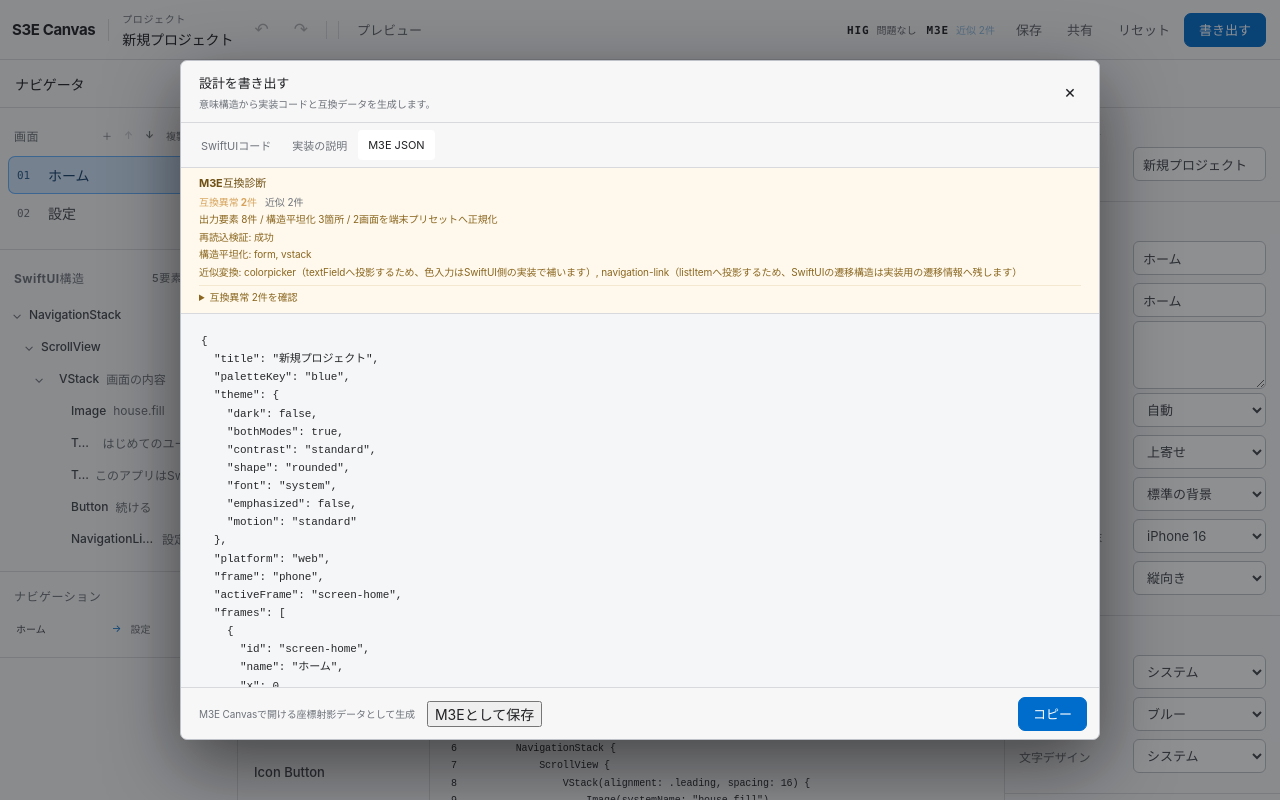
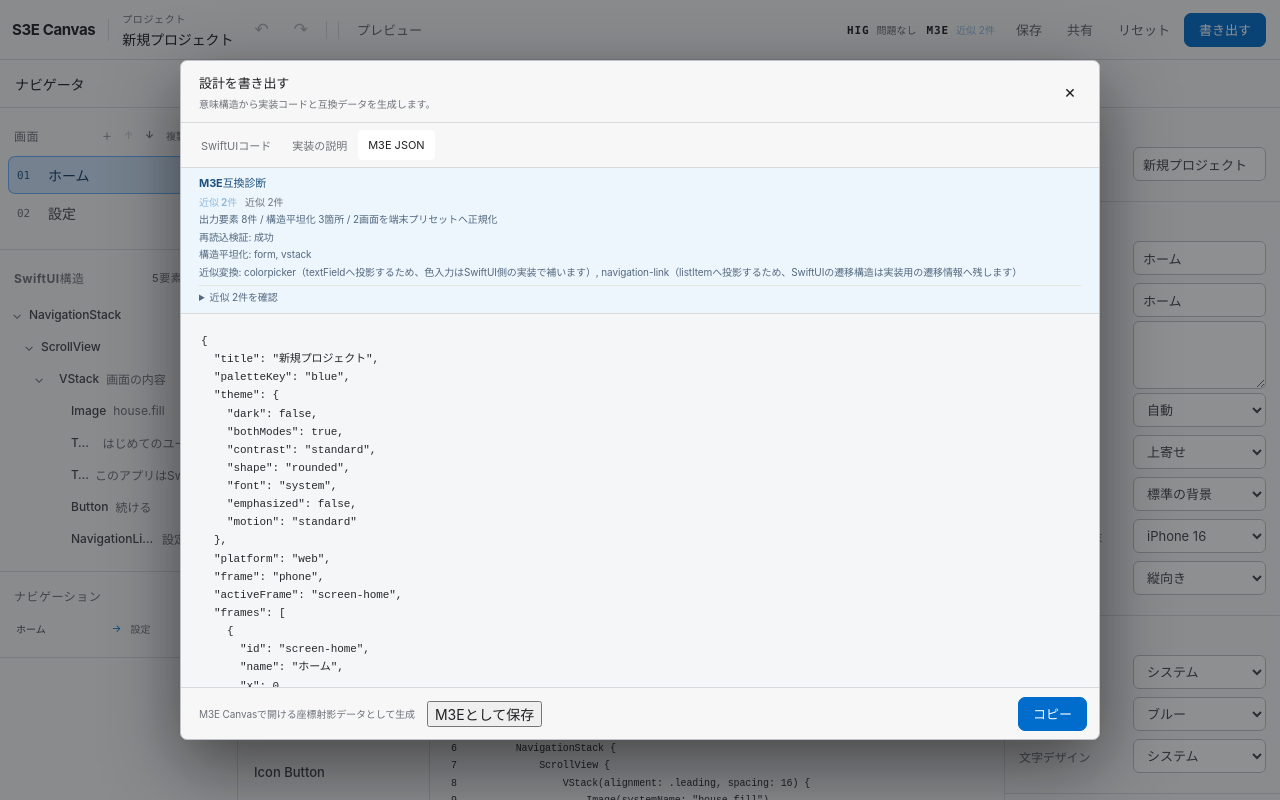
Before and after one commit to sahenjp/ioscanvas, a React (Vite) app: page / in a window 1280 px wide. Both pictures are taken after a click on the button "M3E互換診断を表示". Built offline with nearby package versions, Linux system fonts and the light colour scheme.

Commit message:
fix: distinguish M3E compatibility warnings

```diff
--- a/src/components/ExportPanel.tsx
+++ b/src/components/ExportPanel.tsx
@@ -22,7 +22,8 @@ export function ExportPanel() {
   const m3eReport = useMemo(() => inspectM3eExportCompatibility(document), [document]);
   const m3eAnomalies = useMemo(() => getM3eCompatibilityAnomalies(m3eReport), [m3eReport]);
   const value = tab === 'swiftui' ? swiftui : tab === 'prompt' ? prompt : m3e;
-  const m3eHasWarnings = m3eAnomalies.length > 0;
+  const m3eActionableAnomalies = m3eAnomalies.filter((anomaly) => anomaly.status !== 'approximated');
+  const m3eHasWarnings = m3eActionableAnomalies.length > 0;
   const lostAnomalyCount = m3eAnomalies.filter((anomaly) => anomaly.status === 'lost').length;
   const unresolvedAnomalyCount = m3eAnomalies.filter((anomaly) => anomaly.status === 'unresolved').length;
   const approximatedAnomalyCount = m3eAnomalies.filter((anomaly) => anomaly.status === 'approximated').length;
@@ -96,10 +97,10 @@ export function ExportPanel() {
           )}
         </div>
         {tab === 'm3e' && (
-          <div className={`m3e-compatibility ${m3eHasWarnings ? 'has-warning' : ''}`} role="status" aria-label="M3E互換診断">
+          <div className={`m3e-compatibility ${m3eHasWarnings ? 'has-warning' : approximatedAnomalyCount > 0 ? 'has-approximation' : ''}`} role="status" aria-label="M3E互換診断">
             <strong>M3E互換診断</strong>
             <div className="m3e-compatibility-summary" aria-live="polite">
-              <span className={m3eHasWarnings ? 'has-anomalies' : 'is-clean'}>{m3eHasWarnings ? `互換異常 ${m3eAnomalies.length}件` : '互換異常なし'}</span>
+              <span className={m3eHasWarnings ? 'has-anomalies' : approximatedAnomalyCount > 0 ? 'has-approximation' : 'is-clean'}>{m3eHasWarnings ? `互換異常 ${m3eActionableAnomalies.length}件` : approximatedAnomalyCount > 0 ? `近似 ${approximatedAnomalyCount}件` : '互換異常なし'}</span>
               {lostAnomalyCount > 0 && <span>要確認 {lostAnomalyCount}件</span>}
               {unresolvedAnomalyCount > 0 && <span>未解決 {unresolvedAnomalyCount}件</span>}
               {approximatedAnomalyCount > 0 && <span>近似 {approximatedAnomalyCount}件</span>}
@@ -120,7 +121,7 @@ export function ExportPanel() {
             {m3eReport.unknownFields.length > 0 && <span>未知のフィールド: {m3eReport.unknownFields.join(', ')}</span>}
             {m3eAnomalies.length > 0 && (
               <details className="m3e-anomaly-details">
-                <summary>互換異常 {m3eAnomalies.length}件を確認</summary>
+                <summary>{m3eHasWarnings ? `互換異常 ${m3eActionableAnomalies.length}件を確認` : `近似 ${approximatedAnomalyCount}件を確認`}</summary>
                 <ul className="m3e-anomaly-list">
                   {m3eAnomalies.map((anomaly) => (
                     <li key={`${anomaly.code}-${anomaly.label}`} className={`m3e-anomaly-${anomaly.status}`}>
--- a/src/components/TopBar.tsx
+++ b/src/components/TopBar.tsx
@@ -172,7 +172,7 @@ export function TopBar() {
         </button>
         <button className={`lint-status m3e-status ${m3eActionableAnomalies.length > 0 ? 'has-issues' : m3eApproximationCount > 0 ? 'has-approximation' : ''}`} type="button" onClick={() => { setExportTab('m3e'); setExportOpen(true); }} aria-label="M3E互換診断を表示">
           <span className="status-label">M3E</span>
-          <span>{m3eActionableAnomalies.length > 0 ? `要確認 ${m3eActionableAnomalies.length}件` : m3eApproximationCount > 0 ? `近似 ${m3eApproximationCount}件` : '問題なし'}</span>
+          <span>{m3eActionableAnomalies.length > 0 ? `互換異常 ${m3eActionableAnomalies.length}件` : m3eApproximationCount > 0 ? `近似 ${m3eApproximationCount}件` : '問題なし'}</span>
           {m3eActionableAnomalies.length > 0 && m3eApproximationCount > 0 && <span className="status-notes">近似 {m3eApproximationCount}件</span>}
           {!m3eReport.roundTripValid && <span className="status-notes">再読込要確認</span>}
         </button>
--- a/src/styles/app.css
+++ b/src/styles/app.css
@@ -702,9 +702,12 @@ button.ios-navigation-link:hover { background: #f5f5f7; }
 .m3e-compatibility strong { color: var(--text-soft); font-size: 11px; }
 .m3e-compatibility-summary { display: flex; flex-wrap: wrap; gap: 8px; color: var(--muted-2); }
 .m3e-compatibility-summary .has-anomalies { color: var(--warning); font-weight: 650; }
+.m3e-compatibility-summary .has-approximation { color: #8fb9dc; font-weight: 650; }
 .m3e-compatibility-summary .is-clean { color: var(--success); font-weight: 650; }
 .m3e-compatibility.has-warning { background: #1c1812; color: #d2b37e; }
 .m3e-compatibility.has-warning strong { color: #f0d49b; }
+.m3e-compatibility.has-approximation { background: #18232d; color: #9aa9b7; }
+.m3e-compatibility.has-approximation strong { color: #d5e9fb; }
 .m3e-anomaly-details { margin-top: 3px; border-top: 1px solid rgba(210, 179, 126, .25); padding-top: 4px; }
 .m3e-anomaly-details summary { color: inherit; cursor: pointer; }
 .m3e-anomaly-list { display: grid; gap: 3px; margin: 5px 0 0; padding-left: 16px; }
@@ -786,6 +789,8 @@ button.ios-navigation-link:hover { background: #f5f5f7; }
   .delete-button { border-color: #e5b4b0; background: #fff5f4; }
   .m3e-compatibility.has-warning { background: #fff9ed; color: #8a661f; }
   .m3e-compatibility.has-warning strong { color: #6f5015; }
+  .m3e-compatibility.has-approximation { background: #edf6fd; color: #53687e; }
+  .m3e-compatibility.has-approximation strong { color: #1f527e; }
   .phone-shell { border-color: #c5c8cd; background: #17191c; }
   .phone-screen.has-glass { background-color: #edf0f3; }
   .canvas-container { background: rgba(255, 255, 255, .28); }
@@ -877,6 +882,8 @@ button.ios-navigation-link:hover { background: #f5f5f7; }
 .app-shell[data-theme="light"] .delete-button { border-color: #e5b4b0; background: #fff5f4; }
 .app-shell[data-theme="light"] .m3e-compatibility.has-warning { background: #fff9ed; color: #8a661f; }
 .app-shell[data-theme="light"] .m3e-compatibility.has-warning strong { color: #6f5015; }
+.app-shell[data-theme="light"] .m3e-compatibility.has-approximation { background: #edf6fd; color: #53687e; }
+.app-shell[data-theme="light"] .m3e-compatibility.has-approximation strong { color: #1f527e; }
 .app-shell[data-theme="light"] .code-preview, .app-shell[data-theme="light"] .export-code { background: #f5f6f7; color: #26282b; }
 .app-shell[data-theme="light"] .screen-list-item.is-selected .screen-index,
 .app-shell[data-theme="light"] .screen-list-item.is-selected .screen-list-arrow,
```
